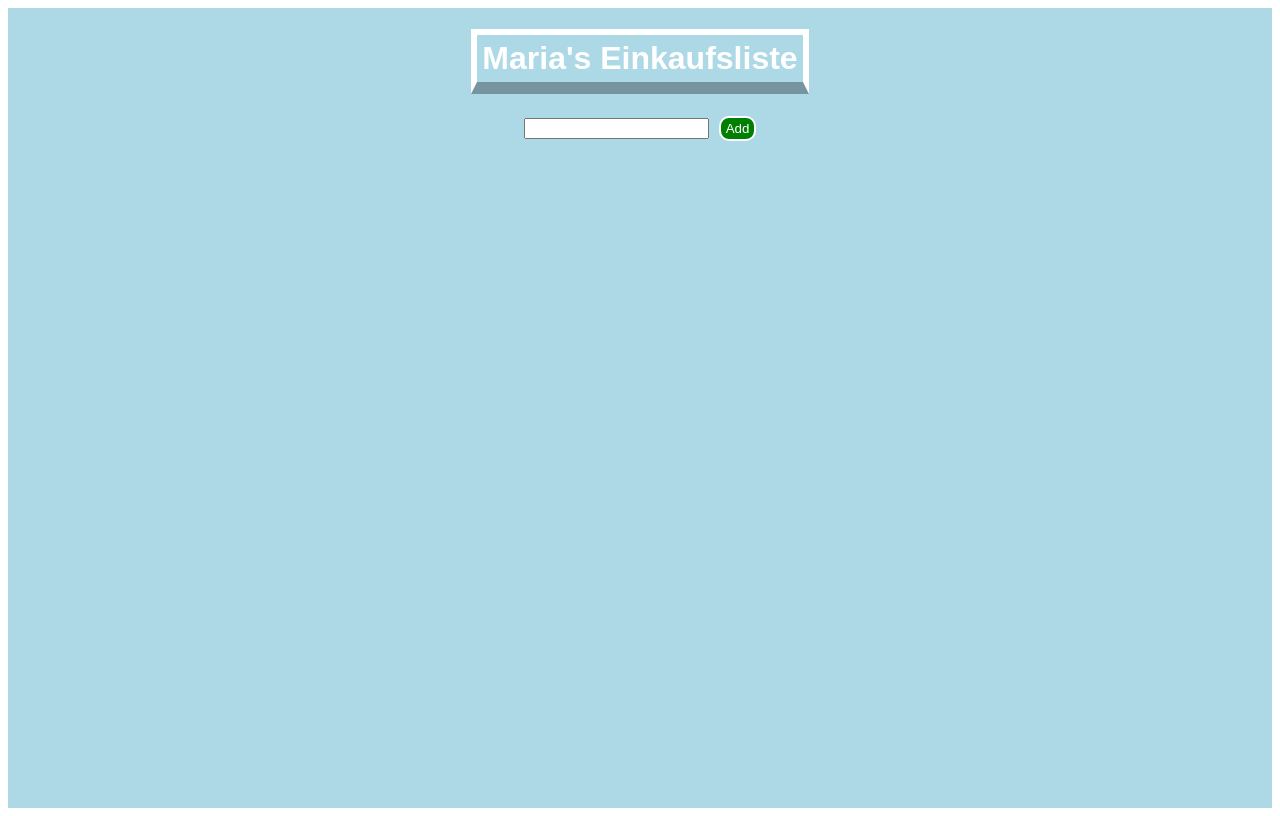
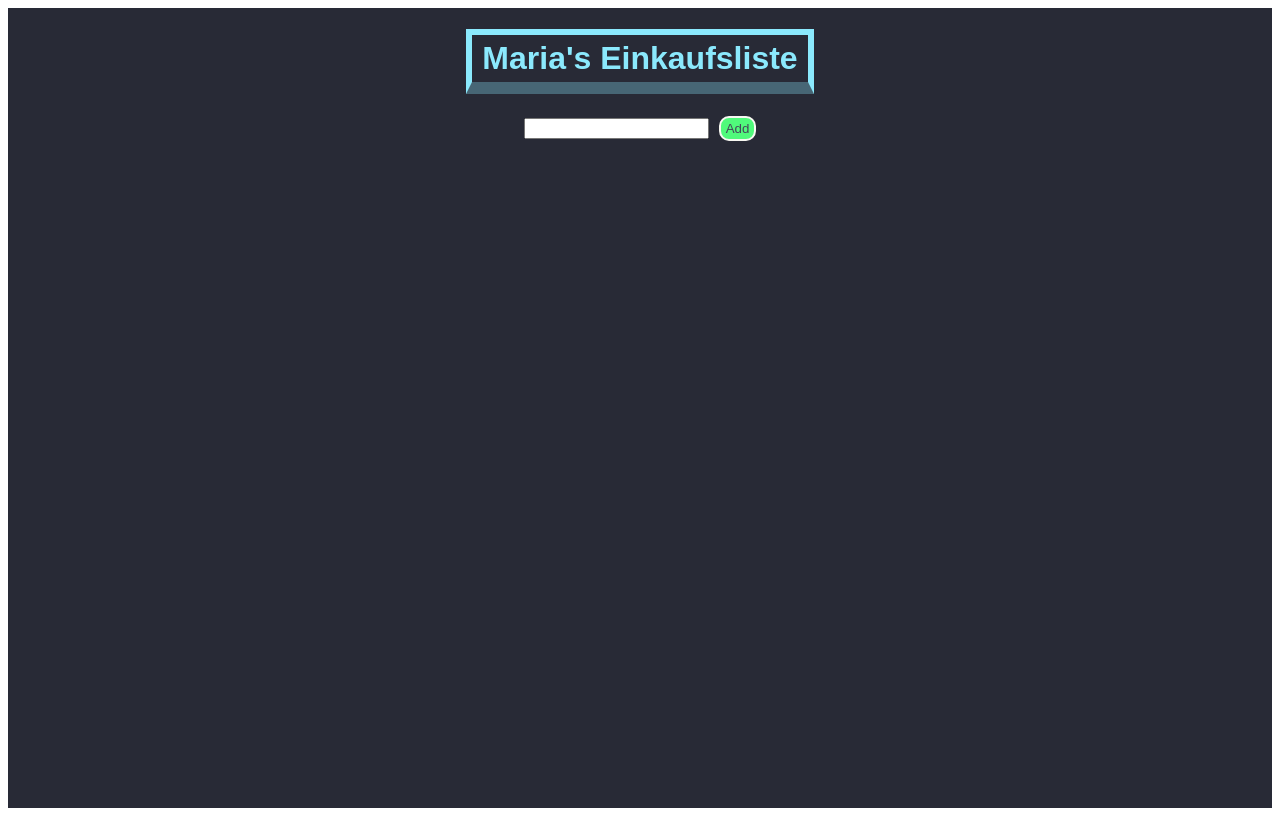
Before and after one commit to Petros-Tsimvris/mariasListe, a React (Create React App) app: page / in a window 1280 px wide. Built offline with nearby package versions, Linux system fonts and the light colour scheme.

Commit message:
changing color palete

```diff
--- a/src/styles.css
+++ b/src/styles.css
@@ -4,33 +4,32 @@
   flex-direction: column;
   justify-content: flex-start;
   align-items: center;
-  background-color: lightblue;
+  background-color: #282a36;
   width: 100%;
   min-height: 100vh;
 }
 .title {
-  padding: 5px;
-  color: white;
-  border-top: 6px solid white;
-  border-right: 6px solid white;
-  border-left: 6px solid white;
-  border-bottom: 12px solid rgba(0, 0, 0, 0.315);
+  padding: 5px 10px;
+  color: #8be9fd;
+  border-top: 6px solid #8be9fd;
+  border-right: 6px solid #8be9fd;
+  border-left: 6px solid #8be9fd;
+  border-bottom: 12px solid rgba(139, 233, 253, 0.315);
 }
 
 .addButton {
   margin-left: 10px;
-  color: white;
-  background-color: green;
+  color: #44475a;
+  background-color: #50fa7b;
   border-radius: 10px;
-  border: 2px solid white;
   padding: 3px 5px;
+  border: 2px solid #f8f8f2;
 }
 .deleteButton {
-  background-color: red;
-  color: white;
+  background-color: #ff5555;
+  color: #f8f8f2;
   margin-left: 20px;
   border-radius: 10px;
-  border: 2px solid white;
   padding: 3px 5px;
 }
 .todoUl {
@@ -41,12 +40,13 @@
   display: flex;
   flex-wrap: wrap;
   justify-content: space-between;
-  border-top: 4px solid skyblue;
-  border-right: 4px solid skyblue;
-  border-left: 4px solid skyblue;
-  border-bottom: 9px solid rgba(0, 0, 0, 0.315);
-  color: darkslategray;
+  border-top: 3px solid #8be9fd;
+  border-right: 3px solid #8be9fd;
+  border-left: 3px solid #8be9fd;
+  border-bottom: 7px solid rgba(139, 233, 253, 0.315);
+
+  color: #f8f8f2;
   padding: 10px;
   margin: 10px;
-  background-color: skyblue;
+  background-color: #6272a4;
 }
```
